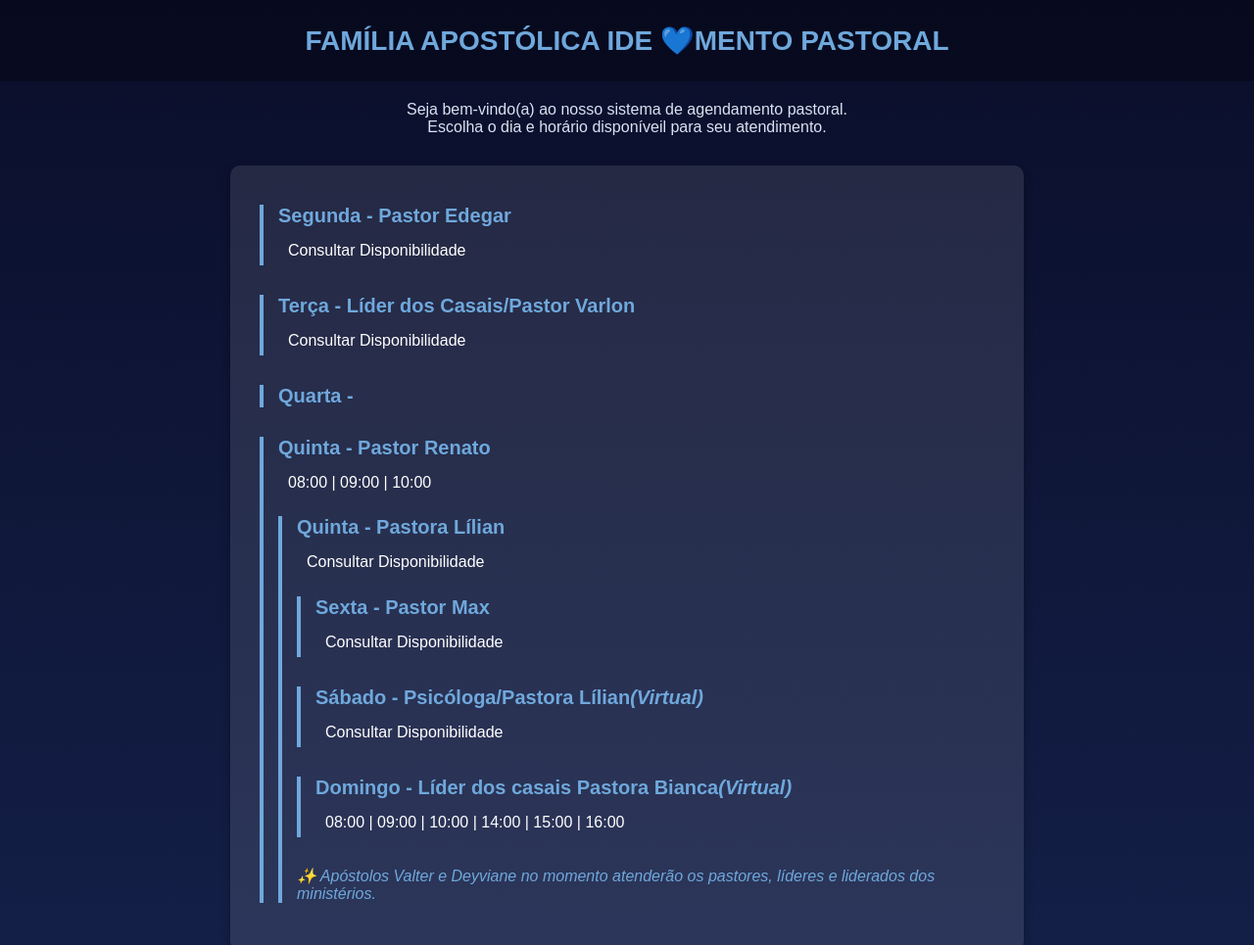
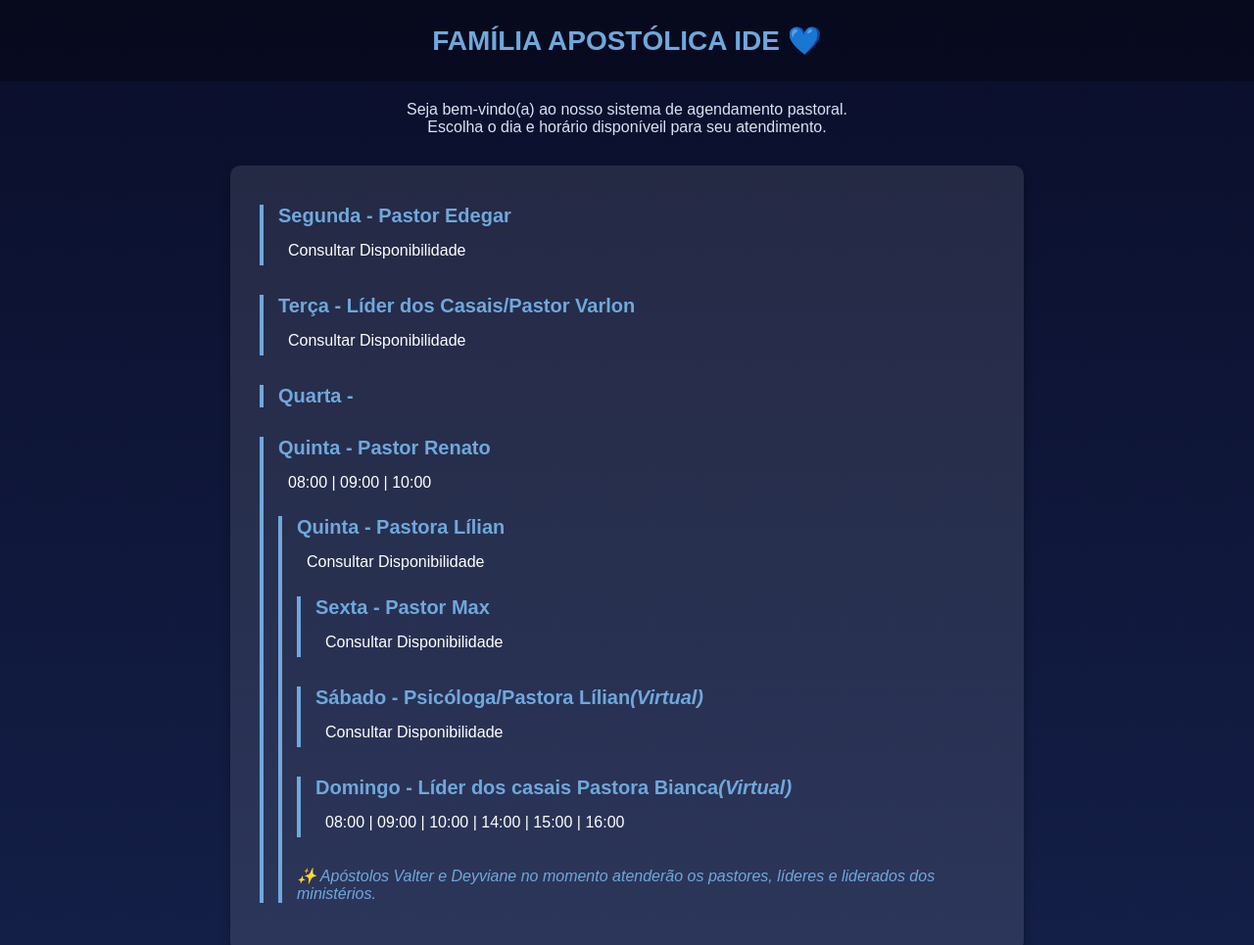
Before and after one commit to familiaide66-eng/agendamento-pastoral, a plain HTML site: page index.html in a window 1280 px wide. Shown: the top 965 px of the page at 98% size. Drawn offline with Linux system fonts and the light colour scheme.

Commit message:
Fix header closing tag and update title text

```diff
--- a/index.html
+++ b/index.html
@@ -128,7 +128,7 @@
 <body>
 
   <header>
-    <h1>Família Apostólica Ide 💙mento Pastoral</h2>
+    <h1>Família Apostólica Ide 💙</h2>
   </header>
   <p class="boas-vindas">
     Seja bem-vindo(a) ao nosso sistema de agendamento pastoral.<br>
```
